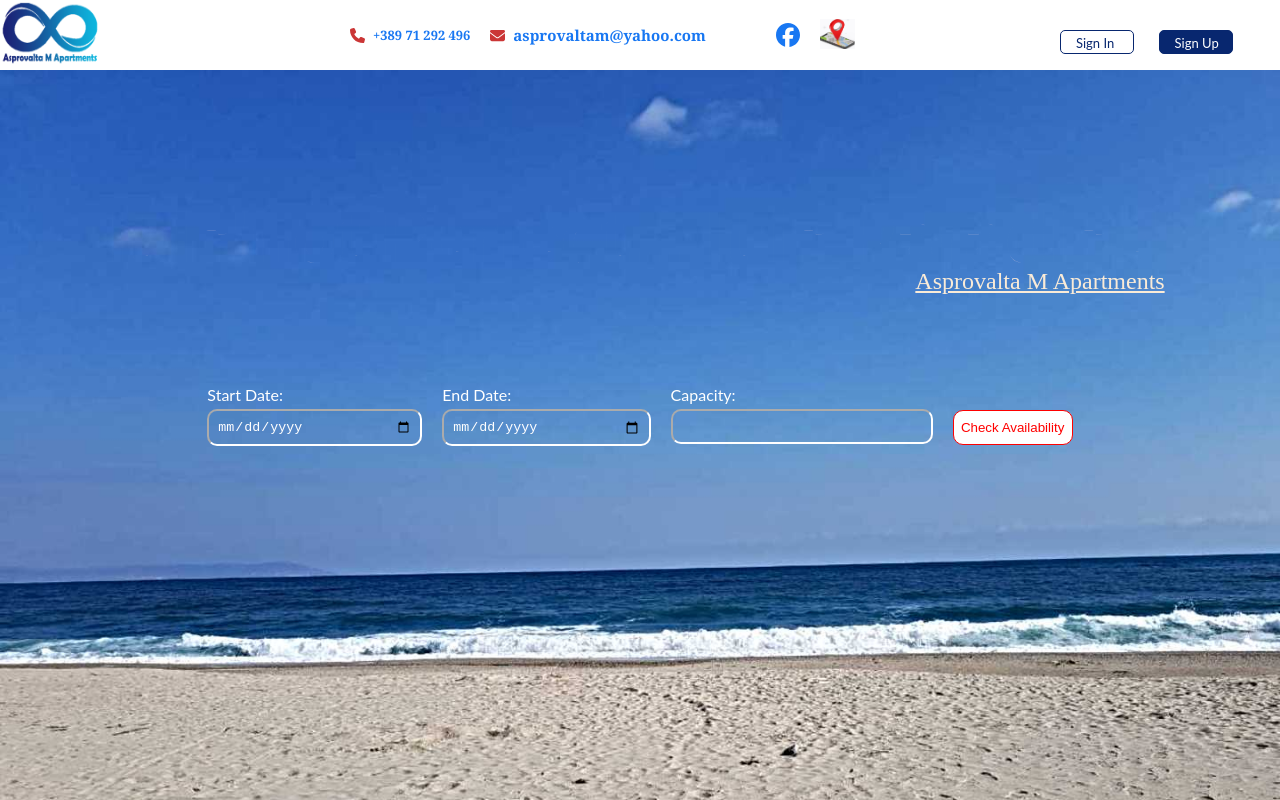
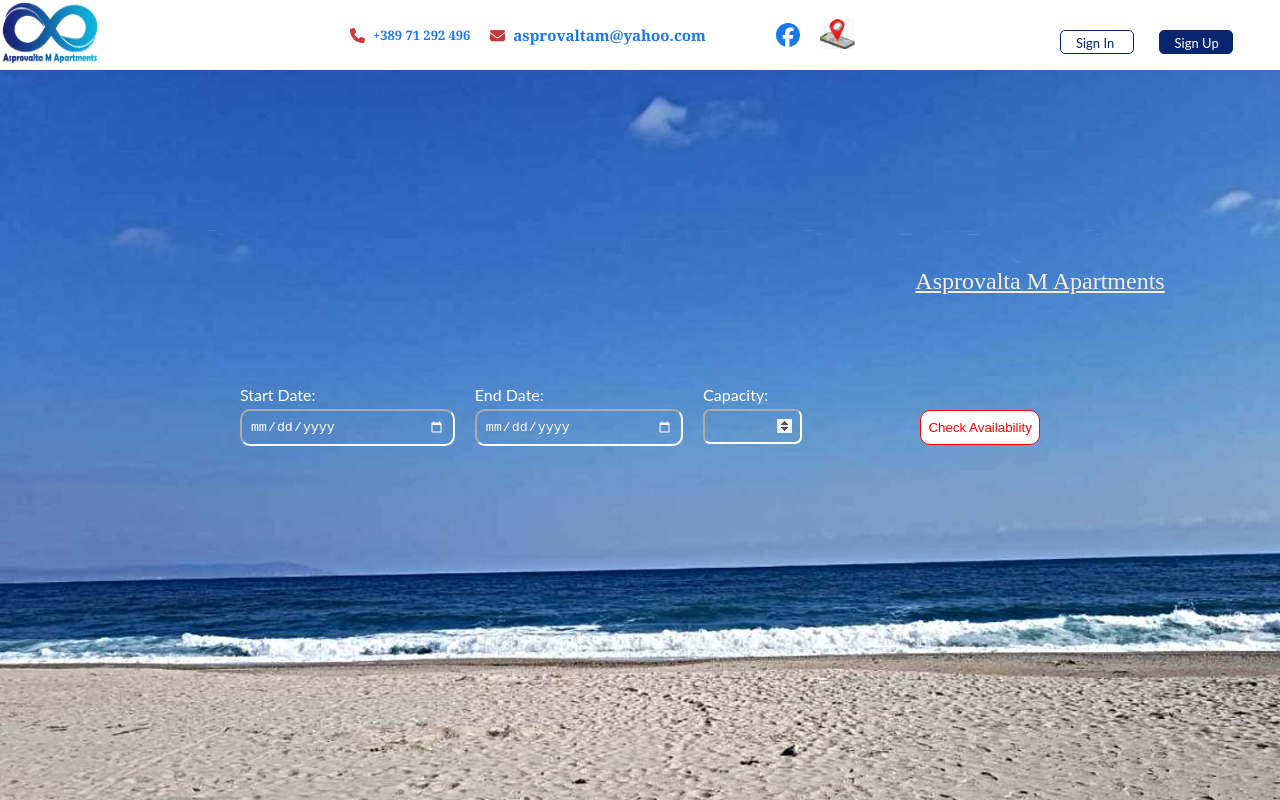
Before and after one commit to jugosack/asprovalta_m_apartments_client, a React (Create React App) app: page / in a window 1280 px wide. Built offline with nearby package versions, Linux system fonts and the light colour scheme.

Commit message:
Add changes to checkavailiability.css

```diff
--- a/src/styles/checkavailiability.css
+++ b/src/styles/checkavailiability.css
@@ -21,12 +21,23 @@
     margin-bottom: 10px;
   }
   .capacity {
-    display: block;
-    margin-bottom: 10px;
+    display: flex;
+    flex-direction: column;
   }
 
-  /* Style input fields */
-  input {
+  #capacity{
+     width: 50%;
+    padding: 8px;
+    margin-top: 5px;
+    margin-bottom: 10px;
+    box-sizing: border-box;
+    background-color: transparent;
+    border-color: white;
+    border-radius: 7px;
+    color: white;
+  }
+
+  #startDate{
     width: 100%;
     padding: 8px;
     margin-top: 5px;
@@ -37,6 +48,31 @@
     border-radius: 10px;
     color: white;
   }
+  #endDate{
+    width: 100%;
+    padding: 8px;
+    margin-top: 5px;
+    margin-bottom: 10px;
+    box-sizing: border-box;
+    background-color: transparent;
+    border-color: white;
+    border-radius: 10px;
+    color: white;
+  }
+
+  /* Style input fields */
+  /* input {
+    width: 100%;
+    padding: 8px;
+    margin-top: 5px;
+    margin-bottom: 10px;
+    box-sizing: border-box;
+    background-color: transparent;
+    border-color: white;
+    border-radius: 10px;
+    color: white;
+  }
+   */
 
   /* Style the button */
   button {
@@ -63,3 +99,16 @@
   li {
     margin-bottom: 5px;
   }
+
+  /* ::-webkit-calendar-picker-indicator {
+    filter: invert(50%) sepia(85%) saturate(7299%) hue-rotate(356deg)
+      brightness(107%) contrast(117%);
+
+  } */
+  ::-webkit-calendar-picker-indicator {
+    color: white;
+    filter: invert(100%);
+  }
+  input[type=number]::-webkit-inner-spin-button {
+    opacity: 1
+}
```
